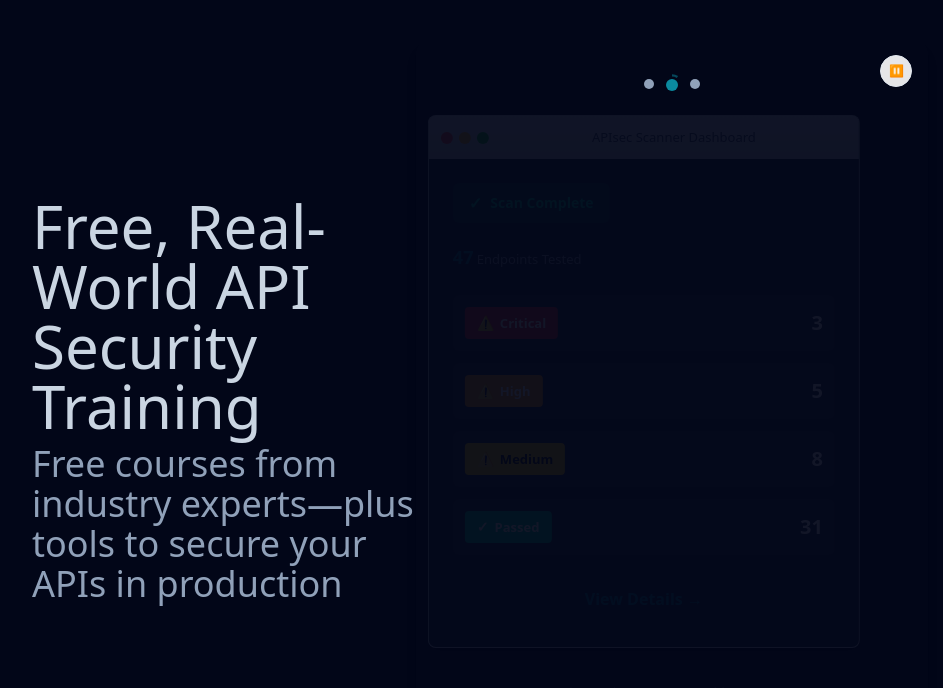
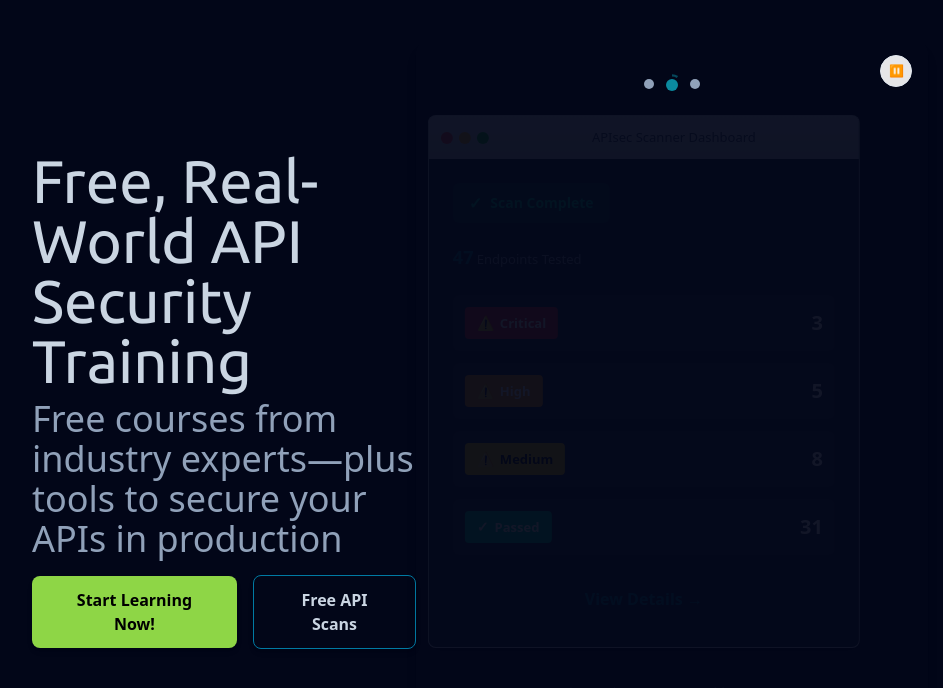
Before and after one commit to G-Hensley/apisec-university, a Next.js app: page / in a window 1280 px wide. Shown: the top 688 px of the page, without its empty margins (160-1103 px from the left). Built offline with nearby package versions, Linux system fonts and the light colour scheme.

Commit message:
Add button components

```diff
--- a/app/components/layout/home/Hero.tsx
+++ b/app/components/layout/home/Hero.tsx
@@ -1,14 +1,20 @@
 'use client';
 import ProductShowcase from "@/app/components/layout/home/ProductDemo";
+import PrimaryCTA from "@/app/components/ui/buttons/PrimaryCTA";
+import SecondaryCTA from "@/app/components/ui/buttons/SecondaryCTA";
 
 export default function Hero() {
   return (
     <section className="flex py-8 px-48 items-center min-h-fit h-screen">
       <header className="w-2xl flex flex-col gap-2">
-        <h1 className="text-slate-300 text-6xl">Free, Real-World API Security Training</h1>
+        <h1 className="text-slate-300 text-6xl font-primary">Free, Real-World API Security Training</h1>
         <h2 className="text-slate-400 text-4xl">
           Free courses from industry experts—plus tools to secure your APIs in production
         </h2>
+        <div className="mt-2 flex items-center gap-4">
+          <PrimaryCTA>Start Learning Now!</PrimaryCTA>
+          <SecondaryCTA>Free API Scans</SecondaryCTA>
+        </div>
       </header>
       <ProductShowcase />
     </section>
--- /dev/null
+++ b/app/components/ui/buttons/PrimaryCTA.tsx
@@ -0,0 +1,8 @@
+export default function PrimaryCTA({ children }: { children: React.ReactNode }) {
+  return (
+    <button className="bg-secondary text-black font-semibold py-3 px-6 rounded-lg
+      shadow-md transition duration-300 cursor-pointer hover:bg-secondary/50">
+      {children}
+    </button>
+  );
+}
--- /dev/null
+++ b/app/components/ui/buttons/SecondaryCTA.tsx
@@ -0,0 +1,8 @@
+export default function SecondaryCTA({ children }: { children: React.ReactNode }) {
+  return (
+    <button className="bg-transparent text-slate-300 font-semibold py-3 px-6 rounded-lg
+      shadow-md transition duration-300 cursor-pointer border border-primary hover:bg-primary/20">
+      {children}
+    </button>
+  );
+}
--- a/app/globals.css
+++ b/app/globals.css
@@ -1,17 +1,12 @@
 @import "tailwindcss";
 
-/* :root {
-  --background: #ffffff;
-  --foreground: #171717;
-}
 
 @theme inline {
-  --color-background: var(--background);
-  --color-foreground: var(--foreground);
-  --font-sans: var(--font-geist-sans);
-  --font-mono: var(--font-geist-mono);
+  --color-primary: #007AA3;
+  --color-secondary: #8ED646;
+  --font-primary: 'Ubuntu', sans-serif;
 }
-
+/*
 @media (prefers-color-scheme: dark) {
   :root {
     --background: #0a0a0a;
--- a/app/layout.tsx
+++ b/app/layout.tsx
@@ -1,15 +1,11 @@
 import type { Metadata } from "next";
-import { Geist, Geist_Mono } from "next/font/google";
+import { Ubuntu} from "next/font/google";
 import "./globals.css";
 
-const geistSans = Geist({
-  variable: "--font-geist-sans",
+const ubuntu = Ubuntu({
+  variable: "--font-ubuntu ",
   subsets: ["latin"],
-});
-
-const geistMono = Geist_Mono({
-  variable: "--font-geist-mono",
-  subsets: ["latin"],
+  weight: ["400", "700"],
 });
 
 export const metadata: Metadata = {
@@ -25,7 +21,7 @@ export default function RootLayout({
   return (
     <html lang="en">
       <body
-        className={`${geistSans.variable} ${geistMono.variable} antialiased bg-slate-950`}
+        className={`${ubuntu.variable} antialiased bg-slate-950`}
       >
         {children}
       </body>
```
